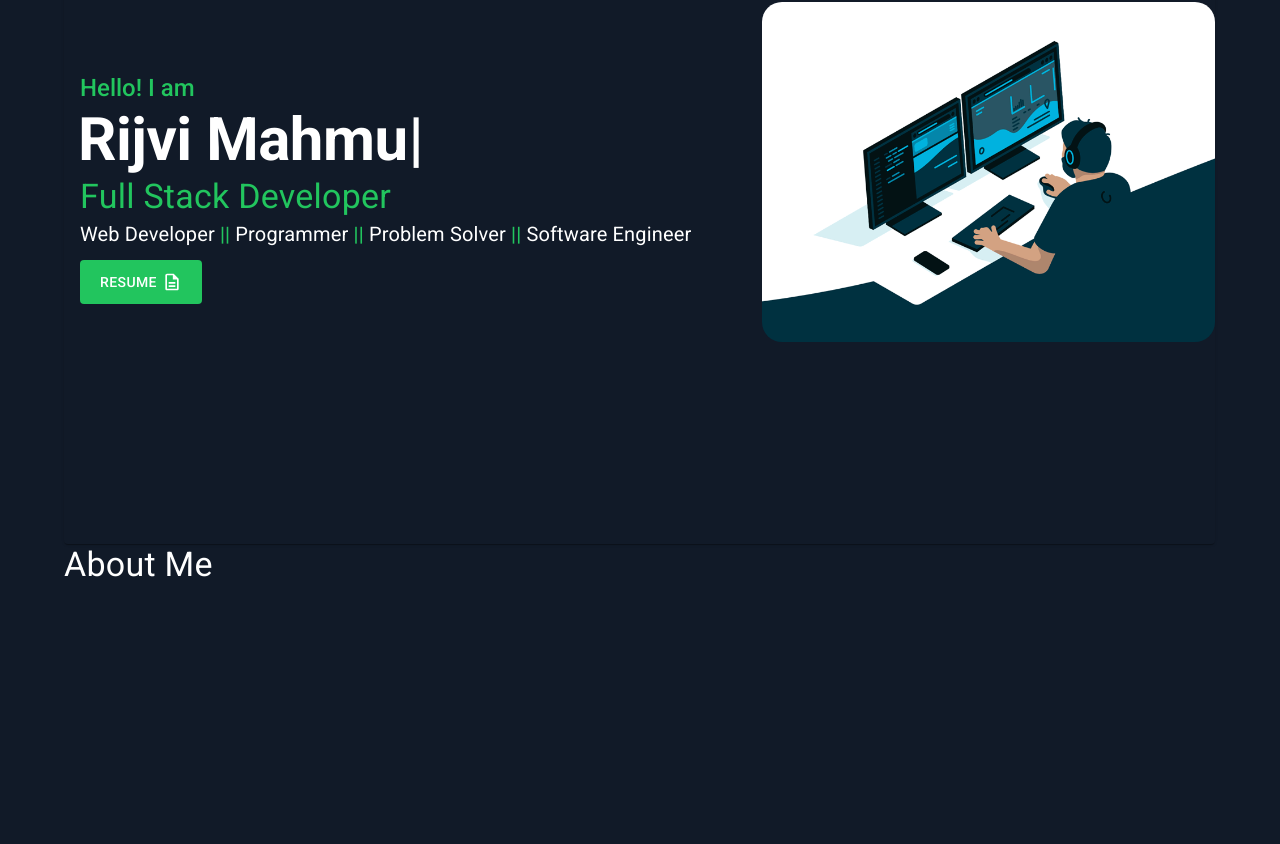
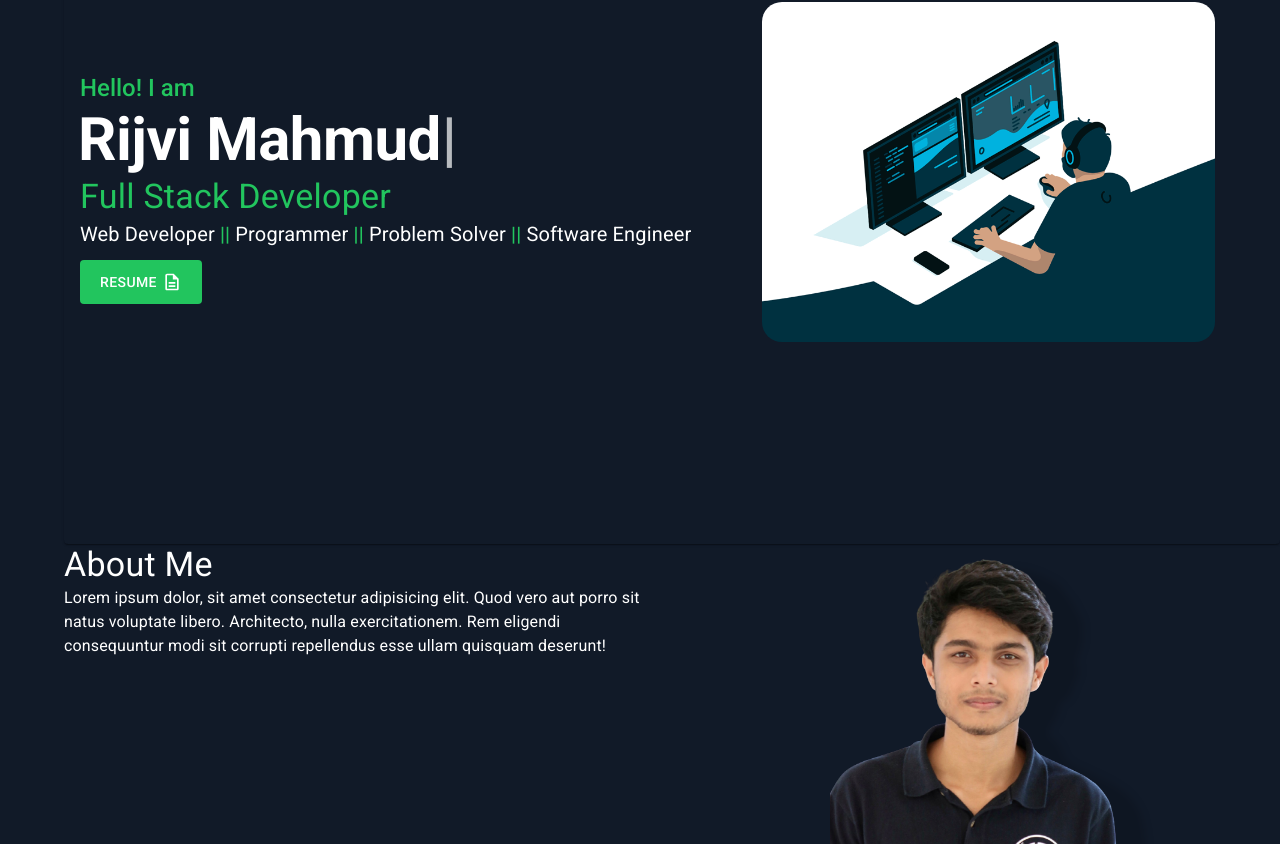
Before and after one commit to rijvimahmudd/portfolio, a React (Vite) app: page / in a window 1280 px wide. Shown: the part 230-1074 px from the top of the page. Before the commit the page ends 816 px from the top, so only its background shows below. Built offline with nearby package versions, Linux system fonts and the light colour scheme; a web font is replaced by a local one.

Commit message:
work on about section

```diff
--- a/src/components/about/index.jsx
+++ b/src/components/about/index.jsx
@@ -1,10 +1,31 @@
-import { Box, Typography } from '@mui/material';
+import { Grid, Typography } from '@mui/material';
+import { styled } from '@mui/material/styles';
+
+const Img = styled('img')({
+	margin: 'auto',
+	display: 'block',
+	maxWidth: '100%',
+	maxHeight: '300px',
+	filter: 'drop-shadow(30px 10px 4px rgba(0,0,0,0.15))',
+});
 
 const About = () => {
 	return (
-		<Box>
-			<Typography variant="h4">About Me</Typography>
-		</Box>
+		<Grid container spacing={2} justifyContent={'space-between'}>
+			<Grid item xs={6}>
+				<Typography variant="h4">About Me</Typography>
+
+				<Typography variant="body1">
+					Lorem ipsum dolor, sit amet consectetur adipisicing elit. Quod vero
+					aut porro sit natus voluptate libero. Architecto, nulla
+					exercitationem. Rem eligendi consequuntur modi sit corrupti
+					repellendus esse ullam quisquam deserunt!
+				</Typography>
+			</Grid>
+			<Grid item xs={6}>
+				<Img src="/rijvi.png"></Img>
+			</Grid>
+		</Grid>
 	);
 };
 
--- a/src/components/navbar/index.jsx
+++ b/src/components/navbar/index.jsx
@@ -27,7 +27,8 @@ const Navbar = () => {
 					height: '70px',
 					position: 'fixed',
 					width: '100%',
-					// backgroundColor: 'orange',
+					zIndex: '999',
+					backgroundColor: '#111a28',
 				}}
 			>
 				<Container
```
Also changed, not shown: public/rijvi.png (added).
